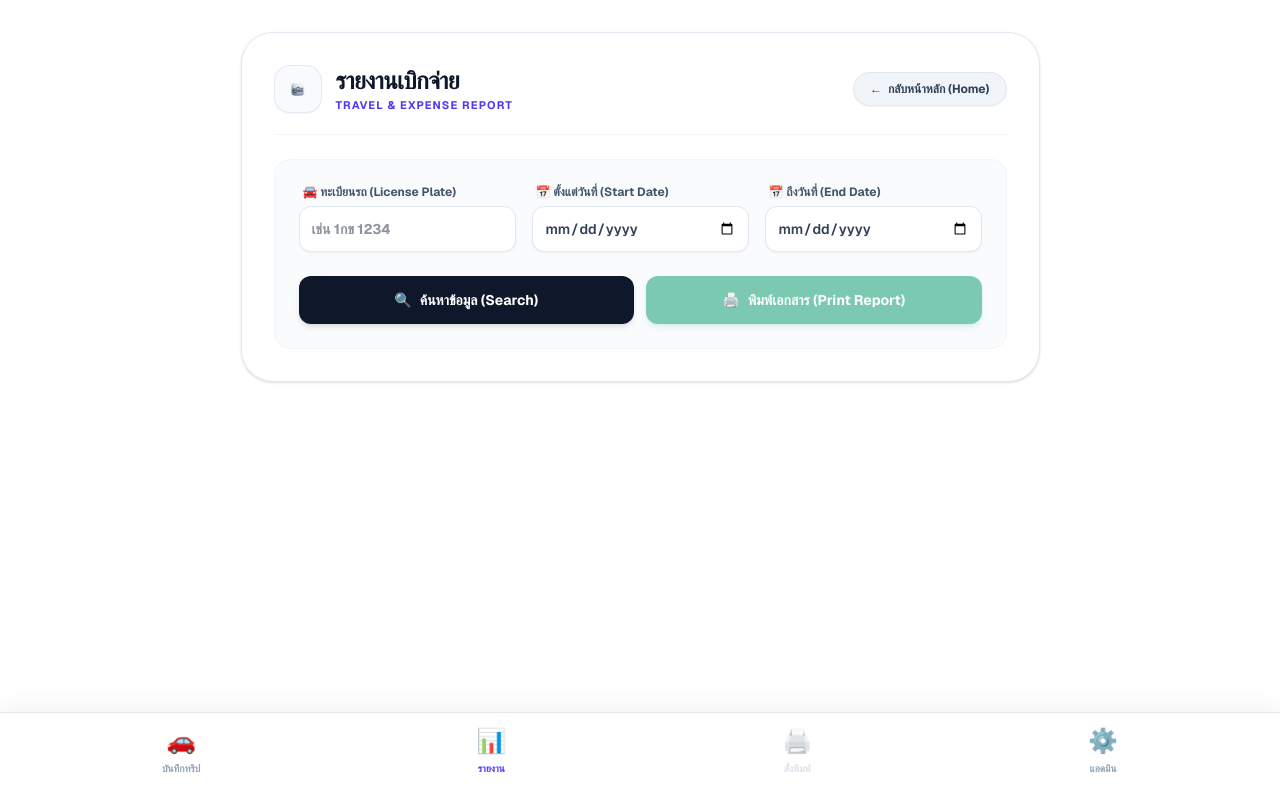
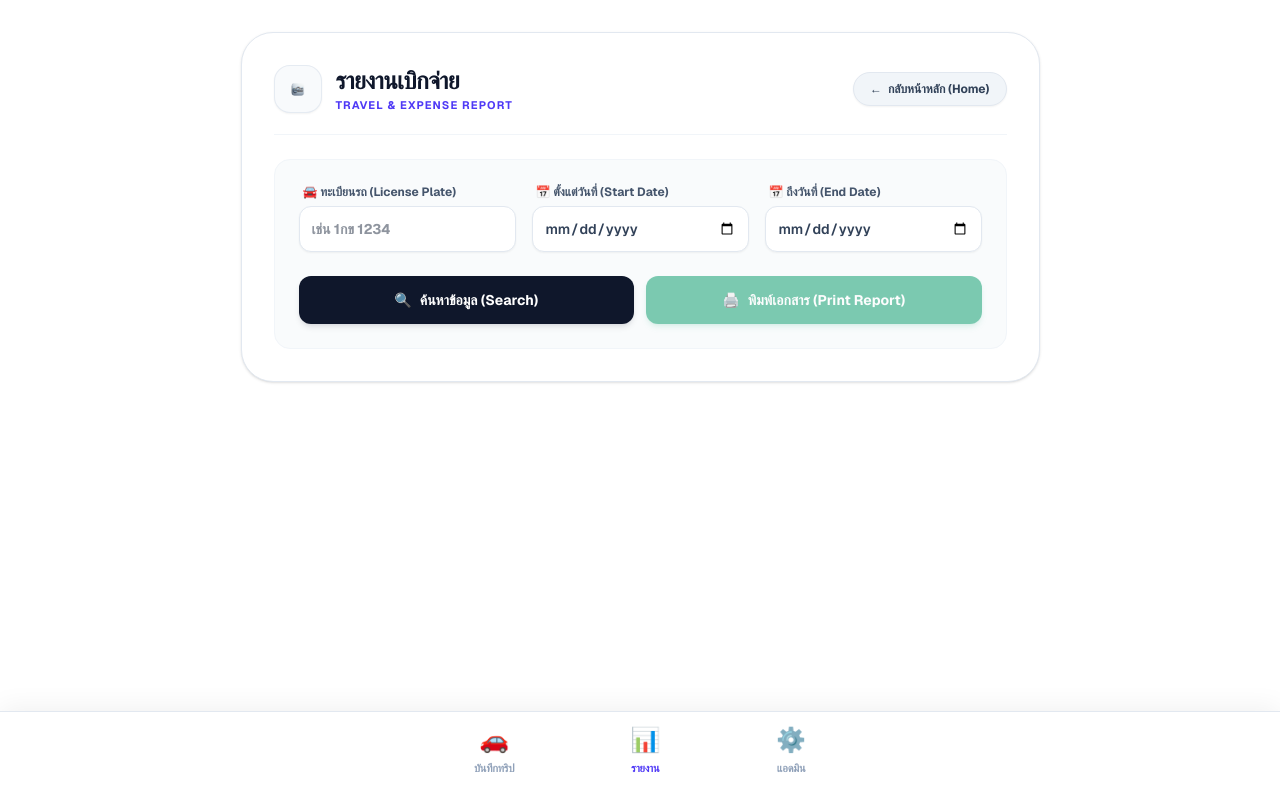
Before and after one commit to akachai-ui/mileage, a Next.js app: page /report in a window 1280 px wide. Built offline with nearby package versions, Linux system fonts and the light colour scheme.

Commit message:
feat: standardize AppHeader and BottomNav components across all pages

```diff
--- a/src/app/admin/page.js
+++ b/src/app/admin/page.js
@@ -3,6 +3,8 @@
 import { useState, useEffect } from 'react';
 import { registerVehicle, getAllUsers } from '@/lib/mileageService';
 import Link from 'next/link';
+import AppHeader from '@/components/AppHeader';
+import BottomNav from '@/components/BottomNav';
 
 export default function AdminPage() {
   const [users, setUsers] = useState([]);
@@ -45,24 +47,19 @@ export default function AdminPage() {
   return (
     <main className="max-w-md mx-auto h-screen bg-slate-50 sm:shadow-[0_0_40px_rgba(0,0,0,0.1)] sm:border-x sm:border-slate-200 relative flex flex-col font-sans text-slate-800 overflow-hidden">
 
-      {/* Mobile App Bar */}
-      <header className="absolute top-0 left-0 right-0 bg-white/90 backdrop-blur-xl border-b border-slate-100 px-5 py-4 flex justify-between items-center z-40">
-        <div className="flex items-center gap-3">
-          <div className="w-10 h-10 bg-white rounded-xl shadow-sm border border-slate-100 p-1 flex-shrink-0">
-            <img src="/mileage.png" alt="Logo" className="w-full h-full object-contain" />
-          </div>
-          <div>
-            <h1 className="text-lg font-bold text-slate-900 tracking-tight leading-tight">Admin Console</h1>
-            <p className="text-[10px] font-bold text-indigo-600 uppercase tracking-widest">User Management</p>
-          </div>
-        </div>
-        <Link href="/" className="px-3.5 py-1.5 bg-slate-100 text-slate-700 rounded-full text-xs font-bold hover:bg-slate-200 transition">
-          ← กลับ
-        </Link>
-      </header>
+      {/* Unified App Bar */}
+      <AppHeader
+        title="Admin"
+        subtitle="Console"
+        rightAction={
+          <Link href="/" className="px-3.5 py-1.5 bg-slate-100 text-slate-700 rounded-full text-xs font-bold hover:bg-slate-200 transition border border-slate-200">
+            ← กลับ
+          </Link>
+        }
+      />
 
       {/* Scrollable Content Area */}
-      <div className="flex-1 overflow-y-auto pt-24 pb-12 px-5 space-y-6">
+      <div className="flex-1 overflow-y-auto pt-6 pb-28 px-5 space-y-6">
 
         {/* ฟอร์มเพิ่มผู้ใช้ */}
         <div className="bg-white p-6 rounded-[2rem] shadow-sm border border-slate-100">
@@ -155,6 +152,10 @@ export default function AdminPage() {
         </div>
 
       </div>
+
+      {/* Bottom Navigation Bar */}
+      <BottomNav />
+
     </main>
   );
 }
--- a/src/app/page.js
+++ b/src/app/page.js
@@ -3,6 +3,8 @@
 import { useState, useEffect } from 'react';
 import { loginVehicle, startTrip, endTrip, addExpense, uploadImage, getActiveTrip } from '@/lib/mileageService';
 import Link from 'next/link';
+import AppHeader from '@/components/AppHeader';
+import BottomNav from '@/components/BottomNav';
 
 export default function Home() {
   const [isCheckingSession, setIsCheckingSession] = useState(true);
@@ -176,26 +178,25 @@ export default function Home() {
   return (
     <main className="max-w-md mx-auto h-screen bg-slate-50 sm:shadow-[0_0_40px_rgba(0,0,0,0.1)] sm:border-x sm:border-slate-200 relative flex flex-col font-sans text-slate-800 overflow-hidden">
 
-      {/* Mobile App Bar */}
-      <header className="absolute top-0 left-0 right-0 bg-white/90 backdrop-blur-xl border-b border-slate-100 px-5 py-4 flex justify-between items-center z-40">
-        <div className="flex items-center gap-3">
-          <div className="w-10 h-10 bg-white rounded-xl shadow-sm border border-slate-100 p-1 flex-shrink-0">
-            <img src="/mileage.png" alt="Logo" className="w-full h-full object-contain" />
-          </div>
-          <div>
-            <h1 className="text-lg font-bold text-slate-900 tracking-tight leading-tight">Mileage</h1>
-            <p className="text-[10px] font-bold text-indigo-600 uppercase tracking-widest">Tracker App</p>
-          </div>
-        </div>
-        {!currentUser && (
-          <Link href="/admin" className="w-10 h-10 bg-slate-50 rounded-full flex items-center justify-center text-slate-600 hover:bg-slate-200 transition border border-slate-100">
-            ⚙️
-          </Link>
-        )}
-      </header>
+      {/* Unified App Bar */}
+      <AppHeader
+        title="Mileage"
+        subtitle="Tracker App"
+        rightAction={
+          currentUser ? (
+            <button onClick={handleLogout} className="px-3 py-1 bg-slate-100 hover:bg-rose-50 text-slate-600 hover:text-rose-600 rounded-full text-xs font-bold transition flex items-center gap-1 border border-slate-200">
+              🚪 ออก
+            </button>
+          ) : (
+            <Link href="/admin" className="w-9 h-9 bg-slate-100 rounded-full flex items-center justify-center text-slate-600 hover:bg-slate-200 transition border border-slate-200 text-sm">
+              ⚙️
+            </Link>
+          )
+        }
+      />
 
       {/* Scrollable Content Area */}
-      <div className="flex-1 overflow-y-auto pt-24 pb-28 px-5">
+      <div className="flex-1 overflow-y-auto pt-6 pb-28 px-5">
 
         {/* Toast Message */}
         {statusMsg && (
@@ -374,22 +375,7 @@ export default function Home() {
       </div>
 
       {/* Bottom Navigation Bar */}
-      {currentUser && (
-        <nav className="absolute bottom-0 left-0 right-0 bg-white border-t border-slate-100 px-6 pt-3 pb-6 flex justify-around items-center z-50 shadow-[0_-4px_20px_rgba(0,0,0,0.02)]">
-          <button className="flex flex-col items-center text-indigo-600 transition active:scale-95">
-            <span className="text-2xl mb-1">🚗</span>
-            <span className="text-[10px] font-bold">บันทึกทริป</span>
-          </button>
-          <Link href="/report" className="flex flex-col items-center text-slate-400 hover:text-indigo-500 transition active:scale-95">
-            <span className="text-2xl mb-1">📊</span>
-            <span className="text-[10px] font-bold">รายงาน</span>
-          </Link>
-          <button onClick={handleLogout} className="flex flex-col items-center text-slate-400 hover:text-rose-500 transition active:scale-95">
-            <span className="text-2xl mb-1">🚪</span>
-            <span className="text-[10px] font-bold">ออกระบบ</span>
-          </button>
-        </nav>
-      )}
+      <BottomNav />
 
     </main>
   );
--- a/src/app/report/page.js
+++ b/src/app/report/page.js
@@ -3,6 +3,8 @@
 import { useState, useEffect } from 'react';
 import { getTripsForReport } from '@/lib/mileageService';
 import Link from 'next/link';
+import AppHeader from '@/components/AppHeader';
+import BottomNav from '@/components/BottomNav';
 
 export default function ReportPage() {
   const [trips, setTrips] = useState([]);
@@ -414,29 +416,8 @@ export default function ReportPage() {
         </div>
       )}
 
-      {/* Bottom Navigation Bar (ซ่อนตอนพิมพ์) */}
-      <nav className="print:hidden fixed bottom-0 left-0 right-0 bg-white/95 backdrop-blur-xl border-t border-slate-200 px-6 pt-3 pb-6 flex justify-around items-center z-50 shadow-[0_-4px_25px_rgba(0,0,0,0.06)]">
-        <Link href="/" className="flex flex-col items-center text-slate-400 hover:text-indigo-600 transition active:scale-95">
-          <span className="text-2xl mb-1">🚗</span>
-          <span className="text-[10px] font-bold">บันทึกทริป</span>
-        </Link>
-        <button className="flex flex-col items-center text-indigo-600 transition active:scale-95">
-          <span className="text-2xl mb-1">📊</span>
-          <span className="text-[10px] font-bold">รายงาน</span>
-        </button>
-        <button
-          onClick={() => window.print()}
-          disabled={trips.length === 0}
-          className="flex flex-col items-center text-slate-400 hover:text-emerald-600 transition active:scale-95 disabled:opacity-30 disabled:cursor-not-allowed"
-        >
-          <span className="text-2xl mb-1">🖨️</span>
-          <span className="text-[10px] font-bold">สั่งพิมพ์</span>
-        </button>
-        <Link href="/admin" className="flex flex-col items-center text-slate-400 hover:text-slate-600 transition active:scale-95">
-          <span className="text-2xl mb-1">⚙️</span>
-          <span className="text-[10px] font-bold">แอดมิน</span>
-        </Link>
-      </nav>
+      {/* Bottom Navigation Bar */}
+      <BottomNav />
 
     </main>
   );
--- /dev/null
+++ b/src/components/AppHeader.js
@@ -0,0 +1,22 @@
+"use client";
+
+import Link from 'next/link';
+
+export default function AppHeader({ title = "Mileage", subtitle = "Corporate Edition", rightAction = null }) {
+  return (
+    <header className="print:hidden sticky top-0 bg-white/90 backdrop-blur-xl border-b border-slate-100 px-5 py-4 flex justify-between items-center z-40 transition-all">
+      <Link href="/" className="flex items-center gap-3">
+        <div className="w-10 h-10 bg-white rounded-xl shadow-sm border border-slate-100 p-1 flex-shrink-0 flex items-center justify-center">
+          <img src="/mileage.png" alt="Logo" className="w-full h-full object-contain" />
+        </div>
+        <div>
+          <h1 className="text-lg font-bold text-slate-900 tracking-tight leading-tight">{title}</h1>
+          <p className="text-[10px] font-bold text-indigo-600 uppercase tracking-widest">{subtitle}</p>
+        </div>
+      </Link>
+      {rightAction && (
+        <div>{rightAction}</div>
+      )}
+    </header>
+  );
+}
--- /dev/null
+++ b/src/components/BottomNav.js
@@ -0,0 +1,50 @@
+"use client";
+
+import Link from 'next/link';
+import { usePathname } from 'next/navigation';
+
+export default function BottomNav() {
+  const pathname = usePathname();
+
+  const navItems = [
+    {
+      name: "บันทึกทริป",
+      href: "/",
+      icon: "🚗",
+    },
+    {
+      name: "รายงาน",
+      href: "/report",
+      icon: "📊",
+    },
+    {
+      name: "แอดมิน",
+      href: "/admin",
+      icon: "⚙️",
+    },
+  ];
+
+  return (
+    <nav className="print:hidden fixed bottom-0 left-0 right-0 bg-white/95 backdrop-blur-xl border-t border-slate-200 px-6 pt-3 pb-6 flex justify-around items-center z-50 shadow-[0_-4px_25px_rgba(0,0,0,0.06)]">
+      <div className="max-w-md w-full mx-auto flex justify-around items-center">
+        {navItems.map((item) => {
+          const isActive = pathname === item.href;
+          return (
+            <Link
+              key={item.href}
+              href={item.href}
+              className={`flex flex-col items-center transition active:scale-95 ${
+                isActive
+                  ? "text-indigo-600 font-black"
+                  : "text-slate-400 hover:text-slate-600 font-bold"
+              }`}
+            >
+              <span className="text-2xl mb-1">{item.icon}</span>
+              <span className="text-[11px] tracking-tight">{item.name}</span>
+            </Link>
+          );
+        })}
+      </div>
+    </nav>
+  );
+}
```
